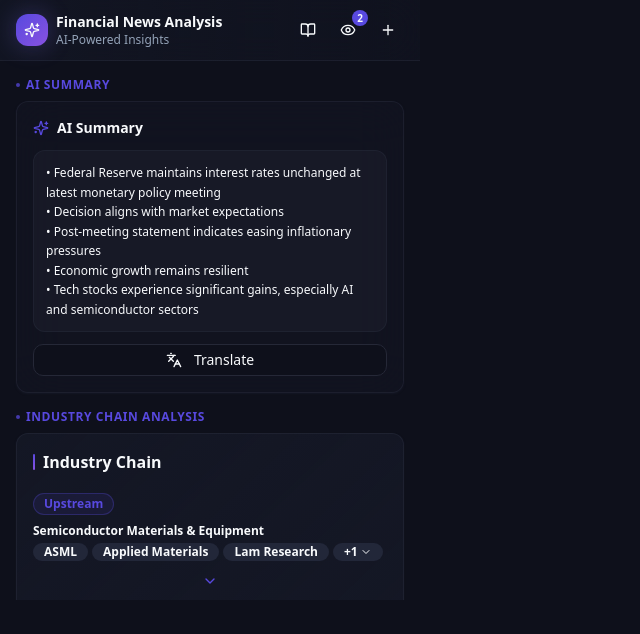
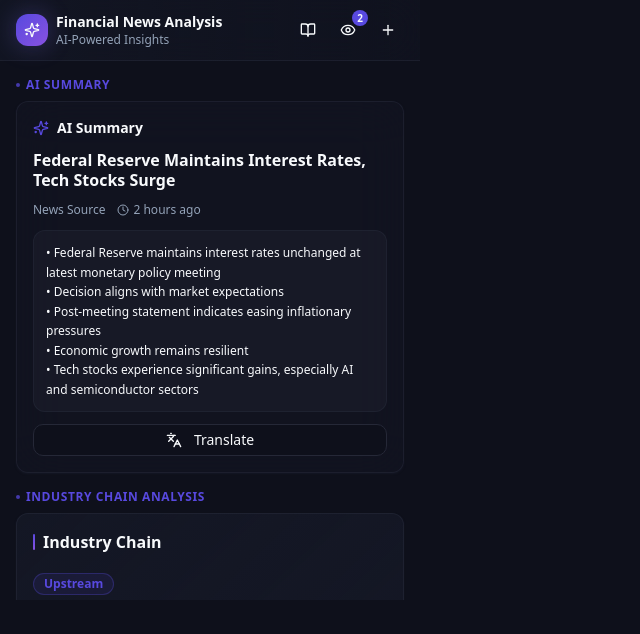
Before and after one commit to 0612emmawu-hue/link, a React (Vite) app: page / in a window 1280 px wide. Shown: the top 634 px of the page, without its empty margins (0-640 px from the left). Built offline with nearby package versions, Linux system fonts and the light colour scheme; the HTML template or start-up script is replaced by a standard one.

Commit message:
feat: Update AI Summary component

```diff
--- a/src/components/AISummary.tsx
+++ b/src/components/AISummary.tsx
@@ -1,15 +1,17 @@
 import { Card } from "@/components/ui/card";
 import { Button } from "@/components/ui/button";
 import { Select, SelectContent, SelectItem, SelectTrigger, SelectValue } from "@/components/ui/select";
-import { Sparkles, Languages, Loader2 } from "lucide-react";
+import { Sparkles, Languages, Loader2, Clock } from "lucide-react";
 import { useState, useEffect } from "react";
 
 interface AISummaryProps {
   newsTitle: string;
   newsContent: string;
+  sourceName?: string;
+  publishTime?: string;
 }
 
-export const AISummary = ({ newsTitle, newsContent }: AISummaryProps) => {
+export const AISummary = ({ newsTitle, newsContent, sourceName = "News Source", publishTime = "2 hours ago" }: AISummaryProps) => {
   const [selectedLanguage, setSelectedLanguage] = useState("en");
   const [summary, setSummary] = useState("");
   const [isLoading, setIsLoading] = useState(false);
@@ -70,6 +72,22 @@ export const AISummary = ({ newsTitle, newsContent }: AISummaryProps) => {
             <Sparkles className="w-4 h-4 text-primary" />
             AI Summary
           </h3>
+        </div>
+
+        {/* News Title */}
+        <div>
+          <h2 className="text-base font-bold text-foreground leading-tight">
+            {newsTitle}
+          </h2>
+        </div>
+
+        {/* Source and Time */}
+        <div className="flex items-center gap-3 text-xs text-muted-foreground">
+          <span className="font-medium">{sourceName}</span>
+          <span className="flex items-center gap-1">
+            <Clock className="w-3 h-3" />
+            {publishTime}
+          </span>
         </div>
 
         {isLoading ? (
```
